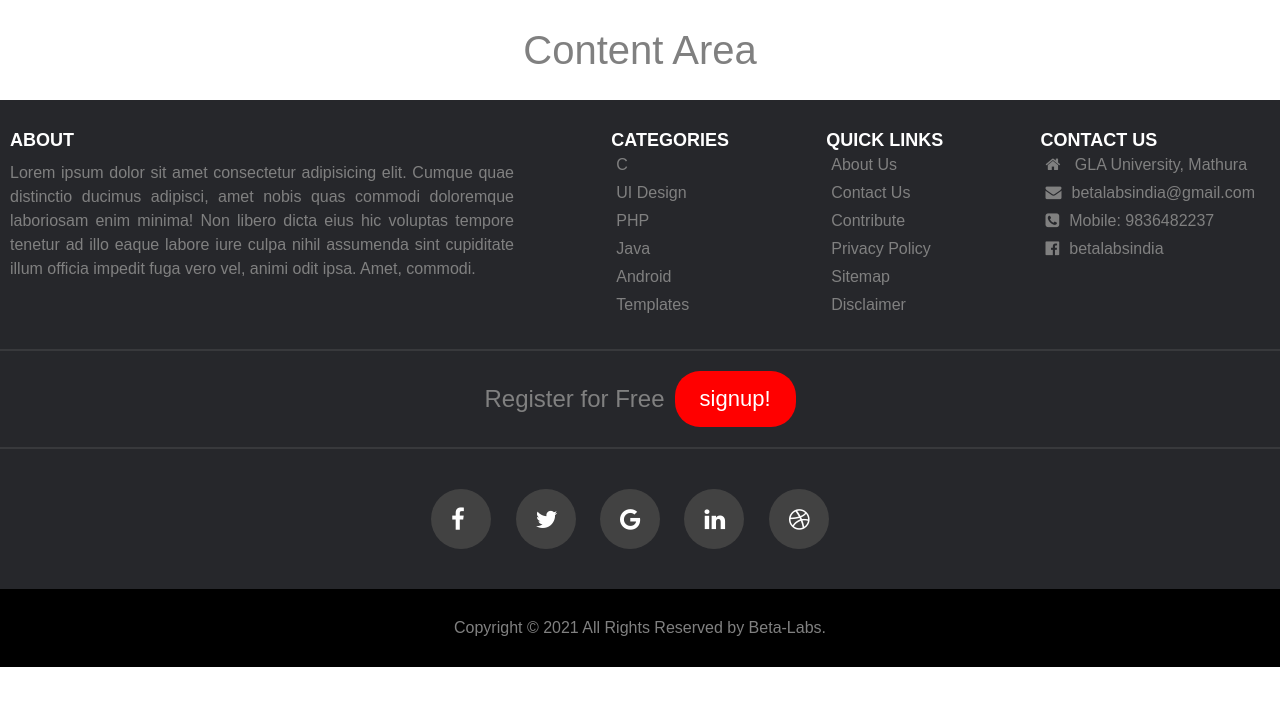
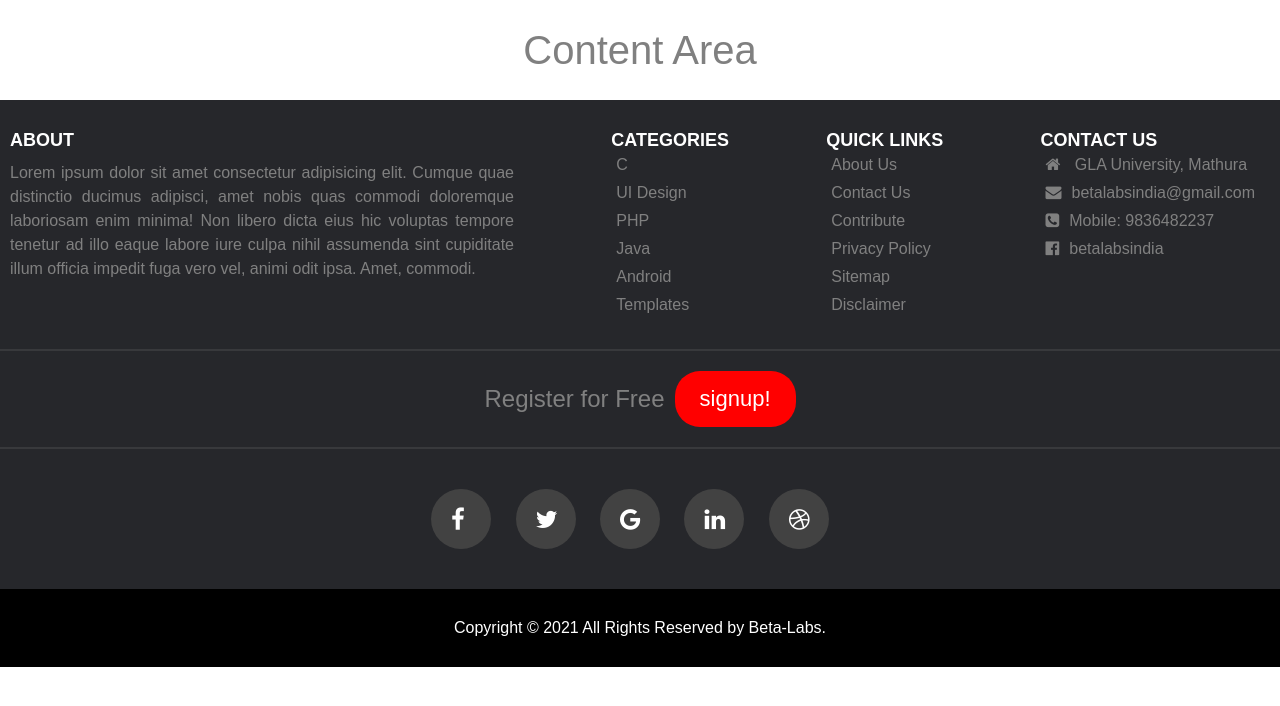
Before and after one commit to Yash-1305yg/Practical-11, a plain HTML site: page index.html in a window 1280 px wide. Drawn offline with Linux system fonts and the light colour scheme.

Commit message:
final commit

```diff
--- a/index.html
+++ b/index.html
@@ -83,7 +83,7 @@
         </section>
         <section class="sec-4">
             <p>
-                Copyright © 2021 All Rights Reserved by
+                Copyright &copy; 2021 All Rights Reserved by
                 <a href="https://www.beta-labs.in/">Beta-Labs.</a>
             </p>
         </section>
--- a/style.css
+++ b/style.css
@@ -50,7 +50,7 @@ footer{
 }
 a{
     text-decoration: none;
-    color: gray;
+    color: grey;
 }
 a:hover{
     color:orange;
@@ -143,15 +143,22 @@ i{
     padding: 30px;
 }
 .sec-4 p{
-    color: grey;
+    color: white;
     position: relative;
+}
+.sec-4 a{
+    color: white;
+    position: relative;
+}
+.sec-4 a:hover{
+    color: orange;
 }
 .sec-4 p::after
 {
-    content: '';
+    content: ' ';
     display: block;
     width: 0;
-    height: 2px;
+    height: 5px;
     position: absolute;
     right: 0;
     bottom: -10px;
@@ -161,9 +168,7 @@ i{
 .sec-4 p:hover::after
 {
     width: 100%;
-
 }
-
 hr{
     opacity: 0.2;
 }
```
